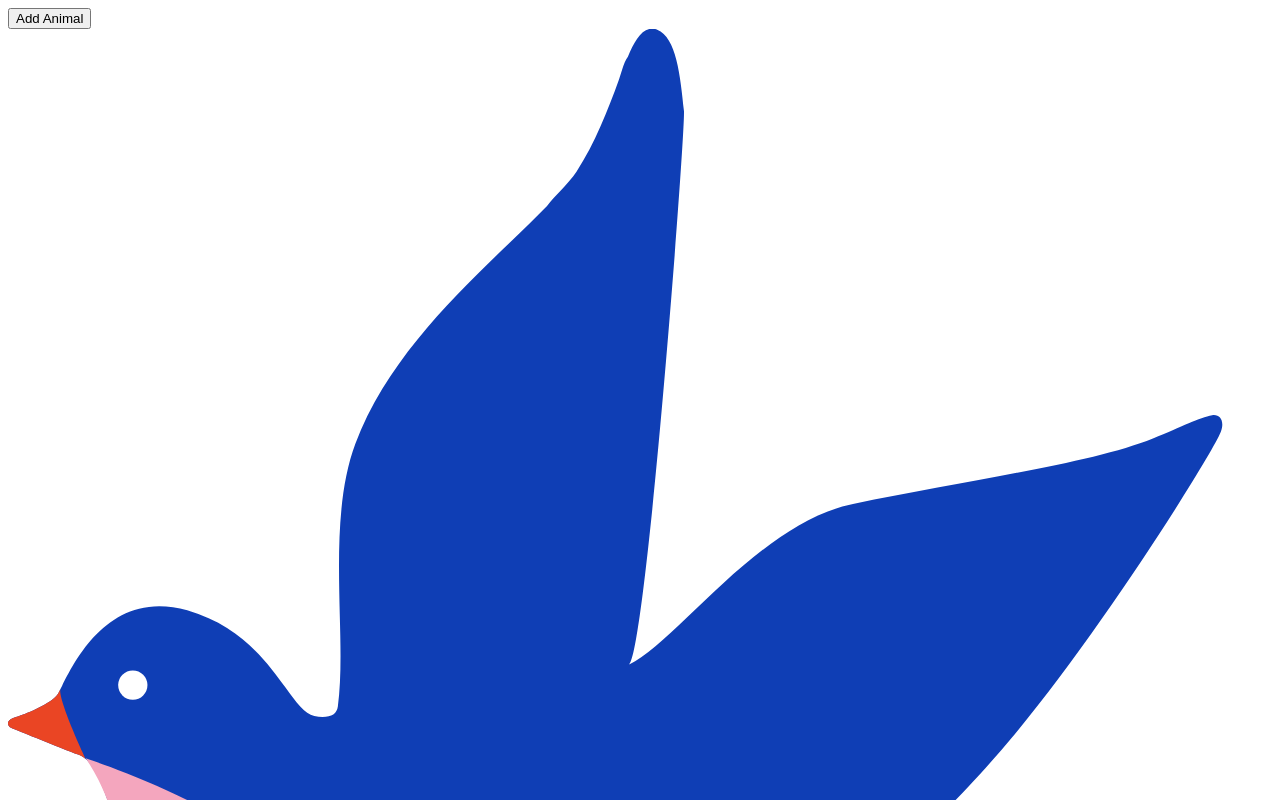
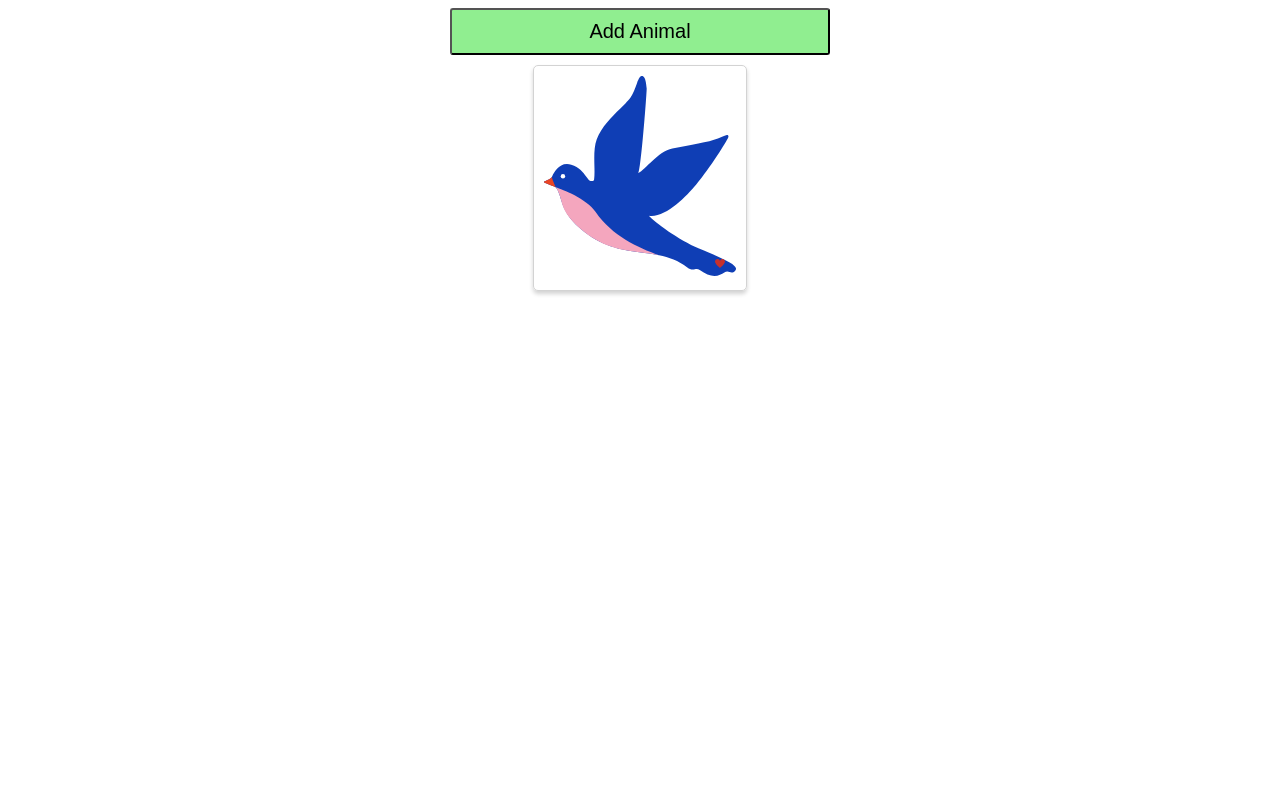
Before and after one commit to KyleJayMaxwell/react-animals, a React (Vite) app: page / in a window 1280 px wide. Both pictures are taken after a click on the button "Add Animal". Shown: the top 800 px of the page. Built offline with nearby package versions, Linux system fonts and the light colour scheme.

Commit message:
styling added

```diff
--- a/src/AnimalShow.css
+++ b/src/AnimalShow.css
@@ -0,0 +1,18 @@
+.animal-show {
+    position: relative;
+    border: 1px solid lightgray;
+    padding: 10px;
+    border-radius: 5px;
+    margin: 10px;
+    box-shadow: 0px 3px 4px lightgray;
+}
+
+.animal {
+    height: 200px;
+}
+
+.heart {
+    position: absolute;
+    bottom: 10%;
+    right: 10%;
+}
--- a/src/AnimalShow.js
+++ b/src/AnimalShow.js
@@ -25,9 +25,10 @@
     };
 
     return (
-        <div onClick={handleClick}>
-            <img alt="animal" src={svgMap[type]} />
+        <div className="animal-show" onClick={handleClick}>
+            <img className="animal" alt="animal" src={svgMap[type]} />
             <img
+                className="heart"
                 alt="heart"
                 src={heart}
                 style={{ width: 10 + 10 * clicks + 'px'}}
--- a/src/App.css
+++ b/src/App.css
@@ -0,0 +1,21 @@
+.app {
+    display: flex;
+    flex-direction: column;
+    align-items: center;
+}
+
+button {
+    background-color: lightgreen;
+    border: qpx solid green;
+    border-radius: 3px;
+    font-size: 20px;
+    padding: 10px;
+    width: 30%;;
+}
+
+.animal-list {
+    display: flex;
+    flex-direction: row;
+    flex-wrap: wrap;
+    justify-content: center;
+}
--- a/src/App.js
+++ b/src/App.js
@@ -17,9 +17,11 @@
         return <AnimalShow type={animal} key={index} />;
     });
 
-    return <div>
-        <button onClick={handleClick}>Add Animal</button>
-        <div>{renderedAnimals}</div>
-    </div>
-}
+    return (
+        <div className="app">
+            <button onClick={handleClick}>Add Animal</button>
+            <div className="animal-list">{renderedAnimals}</div>
+        </div>
+    );
+};
 export default App;
```
